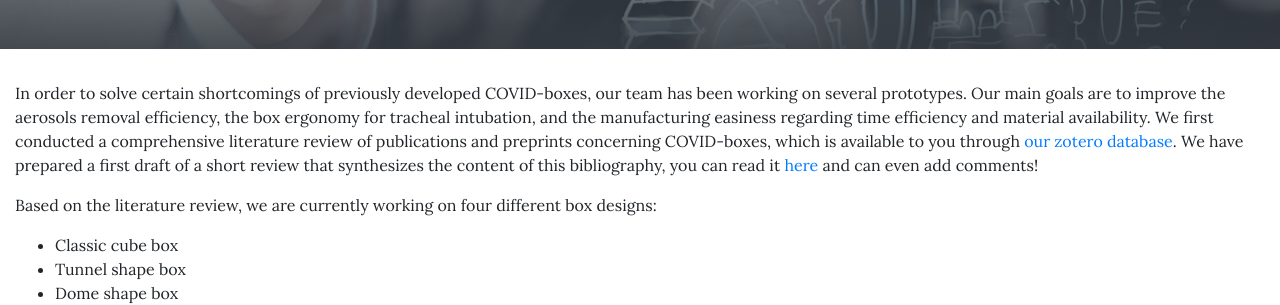
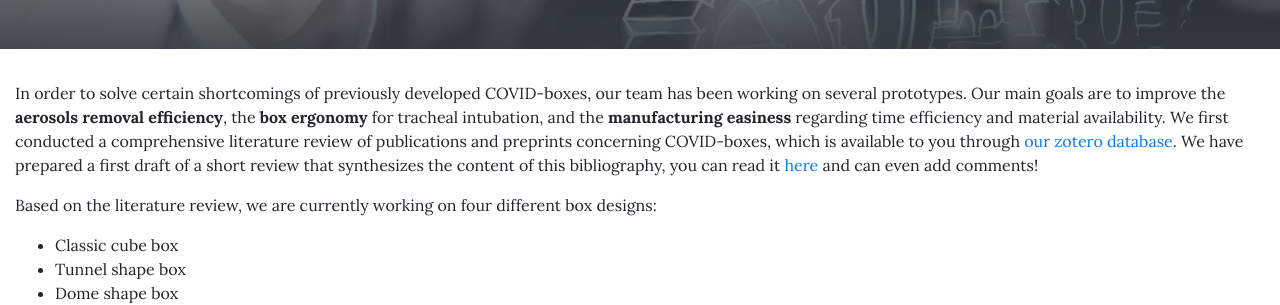
Before and after one commit to paretoux/paretoux.github.io, a Jekyll site: the page built from pages/prototypes.md, in a window 1280 px wide. Shown: the part 271-576 px from the top of the page. Built offline with Jekyll 4.4.1, drawn with Linux system fonts in a browser that asks for light colours.

```diff
--- a/pages/prototypes.md
+++ b/pages/prototypes.md
@@ -6,7 +6,7 @@ permalink: /prototypes/
 background: ./assets/img/splash/conception.jpg
 ---
 
-In order to solve certain shortcomings of previously developed COVID-boxes, our team has been working on several prototypes. Our main goals are to improve the aerosols removal efficiency, the box ergonomy for tracheal intubation, and the manufacturing easiness regarding time efficiency and material availability. We first conducted a comprehensive literature review of publications and preprints concerning COVID-boxes, which is available to you through [our zotero database](https://www.zotero.org/groups/2499567/aerosolbox-public/library). We have prepared a first draft of a short review that synthesizes the content of this bibliography, you can read it [here](https://docs.google.com/document/d/1-aWn8YKI-uvnVGg00FcT8AjDxAxyuqD3D3u4QniGg_g/edit?usp=sharing) and can even add comments!
+In order to solve certain shortcomings of previously developed COVID-boxes, our team has been working on several prototypes. Our main goals are to improve the **aerosols removal efficiency**, the **box ergonomy** for tracheal intubation, and the **manufacturing easiness** regarding time efficiency and material availability. We first conducted a comprehensive literature review of publications and preprints concerning COVID-boxes, which is available to you through [our zotero database](https://www.zotero.org/groups/2499567/aerosolbox-public/library). We have prepared a first draft of a short review that synthesizes the content of this bibliography, you can read it [here](https://docs.google.com/document/d/1-aWn8YKI-uvnVGg00FcT8AjDxAxyuqD3D3u4QniGg_g/edit?usp=sharing) and can even add comments!
 
 Based on the literature review, we are currently working on four different box designs:
 
```
